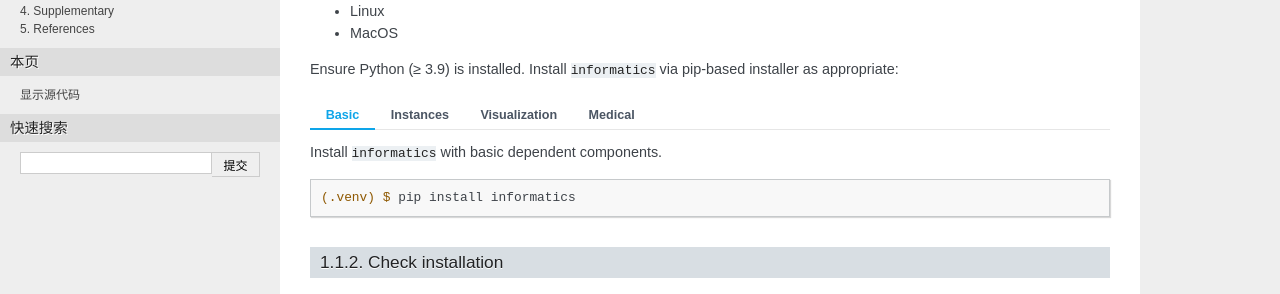
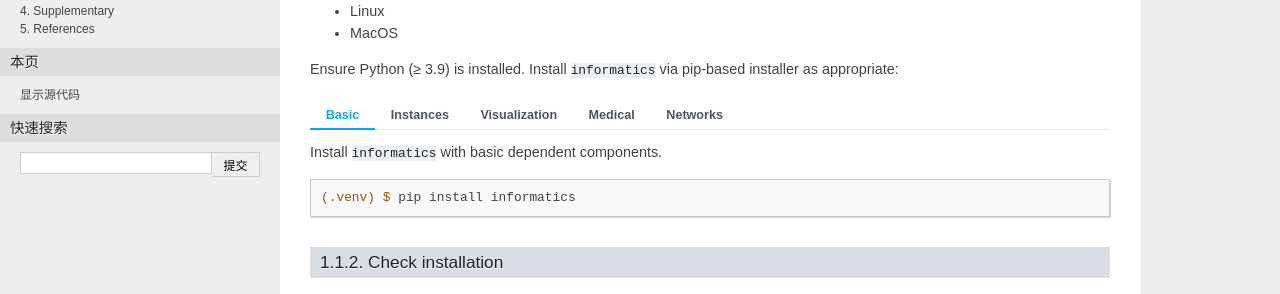
Before and after one commit to CubicZebra/informatics, a Sphinx documentation site: the page built from docs/source/introduction.rst, in a window 1280 px wide and 900 px high. Shown: the part 294-588 px from the top of the window. Built offline with Sphinx 7.4.7, drawn with Linux system fonts in a browser that asks for light colours; the version number could not be read and is left out.

Commit message:
:pencil2: +network branch

```diff
--- a/docs/source/introduction.rst
+++ b/docs/source/introduction.rst
@@ -54,6 +54,15 @@
    .. code-block:: console
 
       (.venv) $ pip install informatics[med]
+
+.. tab:: Networks
+
+   Install basic :code:`informatics` with configurable neural network with dynamic architecture. For normal use,
+   :code:`torch` is required.
+
+   .. code-block:: console
+
+      (.venv) $ pip install informatics[net]
 
 _`Check installation`
 ~~~~~~~~~~~~~~~~~~~~~
```
